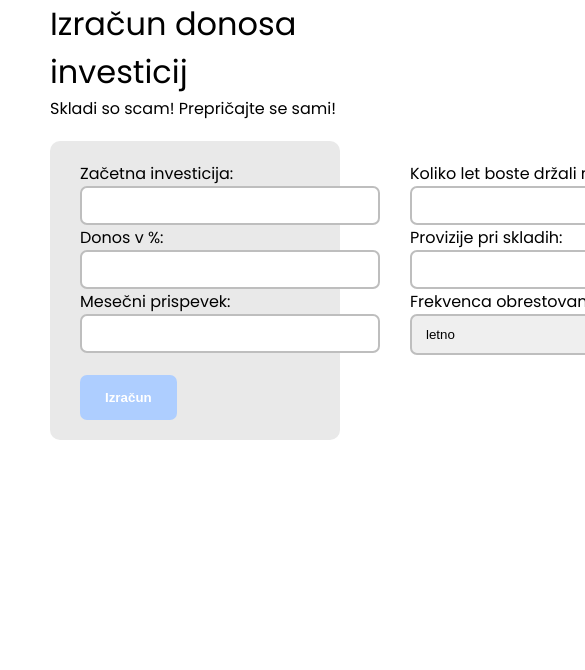
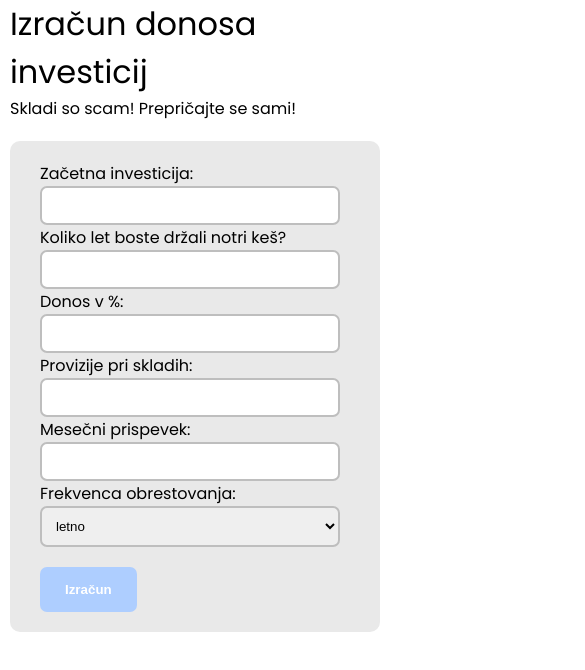
Before and after one commit to Zankooo/React-investing, a React (Create React App) app: page / in a window 390 px wide. Shown: the top 670 px of the page, 585 px wide, since content can reach past the window. Built offline with nearby package versions, Linux system fonts and the light colour scheme.

Commit message:
added some responsiveness

```diff
--- a/src/App.css
+++ b/src/App.css
@@ -1,4 +1,8 @@
 @import url('https://fonts.googleapis.com/css2?family=Poppins:ital,wght@0,100;0,200;0,300;0,400;0,500;0,600;0,700;0,800;0,900;1,100;1,200;1,300;1,400;1,500;1,600;1,700;1,800;1,900&display=swap');
+
+:root {
+  --primary-color: blue;
+}
 
 * {
 	margin: 0;
@@ -25,6 +29,11 @@ h1 {
   margin-bottom: 20px;
 }
 
+.form-grid {
+  display: grid;
+  grid-template-columns: 350px 1fr;
+}
+
 .form-group {
   display: flex;
   flex-direction: column;
@@ -41,11 +50,6 @@ h1 {
 
 .diff-percent {
   margin: 0 0 0 7px;
-}
-
-.form-row {
-  display: flex;
-  flex-direction: row;
 }
 
 .block {
@@ -78,7 +82,7 @@ h1 {
 }
 
 .result-number {
-  font-size: 20px;
+  font-size: 18px;
   font-weight: 500;
 }
 
@@ -102,6 +106,7 @@ h1 {
 input, select {
   padding: 10px;
   border-radius: 7px;
+  max-width: 350px;
 }
 
 button {
@@ -145,3 +150,52 @@ input:focus{
 .invalid {
   border: 3px solid rgb(242, 78, 78) !important;
 }
+
+/* Tablets and under */
+@media(max-width: 768px) {
+  .form-grid {
+    display: flex;
+    flex-direction: column;
+  }
+
+  .result-row {
+    display: flex;
+    flex-direction: column;
+  }
+
+  .result-box {
+    margin-bottom: 15px;
+    width: auto;
+  }
+
+  input {
+    width: auto;
+  }
+}
+
+/* Mobile */
+@media(max-width: 500px) {
+  .form-grid {
+    display: flex;
+    flex-direction: column;
+    justify-content: center;
+  }
+
+  .result-row {
+    display: flex;
+    flex-direction: column;
+    justify-content: center;
+  }
+
+  .result-box {
+    margin-bottom: 15px;
+  }
+
+  input {
+    width: auto;
+  }
+
+  .container {
+    padding: 0 10px;
+  }
+}
--- a/src/App.jsx
+++ b/src/App.jsx
@@ -1,5 +1,6 @@
 import { useEffect, useState, useRef } from 'react';
 import Chart from './Chart';
+import { formatDecimal } from './util';
 import './App.css';
 
 function App() {
@@ -19,6 +20,8 @@ function App() {
 
   let chartDataNavadno = useRef([]);
   let chartDataSkladi = useRef([]);
+
+  let resultRef = useRef(null);
 
   // Pove v kakšnem stanju je polje
   // To je kot neke vrste enum
@@ -71,15 +74,6 @@ function App() {
     //in napisem eno funkcijo ki klice vse te tri
     //in to funkcijo dam da se na klik  buttona izvede
 
-    function formatDecimal(number) {
-      const moneyFormatter = new Intl.NumberFormat('sl-SI', {
-        style: 'currency',
-        currency: 'EUR',
-        minimumFractionDigits: 2
-      });
-      return moneyFormatter.format(number);
-    }
-
     function pritisnjen_gumb(event){
       event.preventDefault();
 
@@ -88,12 +82,8 @@ function App() {
 
       const navadnoInvestiranjeSeq = navadno_investiranje();
       const skladiSeq = precudoviti_skladi();
-      const navadnoInvestiranje = navadnoInvestiranjeSeq.reduce((acc, curr) =>
-        acc + curr
-      , 0);
-      const skladi = skladiSeq.reduce((acc, curr) =>
-        acc + curr
-      , 0);
+      const navadnoInvestiranje = navadnoInvestiranjeSeq[navadnoInvestiranjeSeq.length - 1];
+      const skladi = skladiSeq[skladiSeq.length - 1];
 
       chartDataNavadno.current = navadnoInvestiranjeSeq;
       chartDataSkladi.current = skladiSeq;
@@ -106,6 +96,7 @@ function App() {
 
       // Prikažemo rezultat
       setShowResult(true);
+      scrollToResult();
     }
 
 //----------------------------------------------------------------------
@@ -188,6 +179,17 @@ function App() {
       });
     }
 
+    function addEurLabel(event) {
+      // event.target.value = formatDecimal(event.target.value);
+    }
+
+    function scrollToResult() {
+      if (!resultRef.current) return;
+      resultRef.current.scrollIntoView({
+        behavior: 'smooth'
+      })
+    }
+
 //----------------------------------------------------------------------
   return (
     <div className='container'>
@@ -198,33 +200,28 @@ function App() {
 
       <div>
         <form className='block'>
-          <div className="form-row">
+          <div className="form-grid">
             <div className="form-group">
               <label htmlFor="zacetna_investicija">Začetna investicija: </label>
-              <input type='text' name='zacetna_investicija' className={fieldState.zacetna_investicija} onChange={ (event) => {handle_change(event)} } required></input>
+              <input type='text' name='zacetna_investicija' className={fieldState.zacetna_investicija} onChange={ (event) => {handle_change(event)} } onBlur={(event) => addEurLabel(event)} required></input>
             </div>
 
             <div className="form-group">
               <label htmlFor="leta">Koliko let boste držali notri keš? </label>
               <input type='text' name='leta' className={fieldState.leta} onChange={ (event) => {handle_change(event)} } required></input>
             </div>
-          </div>
 
           {/* ce hocemo samo eno funkcijo klicati on change, damo normalno samo on change in v zavite oklepaje to nunkcijo, ce pa hocemo dve nardimo pa tkole*/}
 
-          <div className="form-row">
             <div className="form-group">
               <label htmlFor="donos">Donos v %: </label>
               <input type='text' name='donos' className={fieldState.donos} onChange={ (event) => {handle_change(event)} } required></input>
             </div>
-
             <div className="form-group">
               <label htmlFor="provizije_skladi">Provizije pri skladih: </label>
               <input type='text' name='provizije_skladi' className={fieldState.provizije_skladi} onChange={ (event) => {handle_change(event)} } required></input>
             </div>
-          </div>
 
-          <div className="form-row">
             <div className="form-group">
               <label htmlFor="mesecni_prispevek">Mesečni prispevek: </label>
               <input type="text" name="mesecni_prispevek" className={fieldState.mesecni_prispevek} onChange={ (event) => {handle_change(event)} } required></input>
@@ -244,22 +241,22 @@ function App() {
       </div>
 
       {showResult &&
-      <section id='result'>
+      <section id='result' ref={resultRef}>
         <h1>Donos</h1>
         <div className='block'>
           <div className='result-row'>
             <div className='result-box' id='navadno-investiranje'>
               <p>Navadno investiranje</p>
-              <div className='result-number'>{formatDecimal(navadnoInvestiranjeResult)}</div>
+              <div className='result-number'>{formatDecimal(navadnoInvestiranjeResult, 2)}</div>
             </div>
             <div className='result-box' id='skladi'>
               <p>Precudoviti skladi</p>
-              <div className='result-number'>{formatDecimal(skladiResult)}</div>
+              <div className='result-number'>{formatDecimal(skladiResult, 2)}</div>
             </div>
             <div className='result-box' id='razlika'>
               <p>Razlika</p>
               <div className="row">
-                <div className='result-number'>{formatDecimal(razlikaResult)}</div>
+                <div className='result-number'>{formatDecimal(razlikaResult, 2)}</div>
                 <div className='diff-percent'>(-{((parseFloat(razlikaResult) / parseFloat(navadnoInvestiranjeResult))*100).toFixed(2)} %)</div>
               </div>
             </div>
--- a/src/Chart.jsx
+++ b/src/Chart.jsx
@@ -1,3 +1,4 @@
+import { formatDecimal } from './util';
 import './App.css';
 
 import {
@@ -26,6 +27,20 @@ export const options = {
       display: false,
       text: '',
     },
+    tooltip: {
+      callbacks: {
+        label: function(context) {
+          let label = context.dataset.label || '';
+          if (label) {
+              label += ': ';
+          }
+          if (context.parsed.y !== null) {
+              label += formatDecimal(context.parsed.y);
+          }
+          return label;
+        }
+      }
+    }
   },
   responsive: true,
   interaction: {
@@ -48,7 +63,7 @@ export const options = {
       ticks: {
         // Include a dollar sign in the ticks
         callback: function(value, index, ticks) {
-            return value + '€';
+            return formatDecimal(value, 0);
         },
       },
       stacked: true,
@@ -59,7 +74,10 @@ export const options = {
 
 function Chart({chartDataNavadno, chartDataSkladi}) {
 
-  const labels = Array.from(chartDataNavadno.keys().map(key => key+1));
+  const labels = Array.from(chartDataNavadno.keys());
+  for (let i = 0; i < labels.length; i++) {
+    labels[i] = labels[i] + 1;
+  }
 
   const data = {
     labels,
@@ -80,9 +98,11 @@ function Chart({chartDataNavadno, chartDataSkladi}) {
   };
 
   return (
-    <div className="chart-container">
-      <Bar options={options} data={data} />
-    </div>
+    <>
+      <div className="chart-container">
+        <Bar options={options} data={data} />
+      </div>
+    </>
   )
 }
 
--- /dev/null
+++ b/src/util/index.js
@@ -0,0 +1,8 @@
+export function formatDecimal(number, decimals) {
+  const moneyFormatter = new Intl.NumberFormat('sl-SI', {
+    style: 'currency',
+    currency: 'EUR',
+    minimumFractionDigits: decimals
+  });
+  return moneyFormatter.format(number);
+}
```
